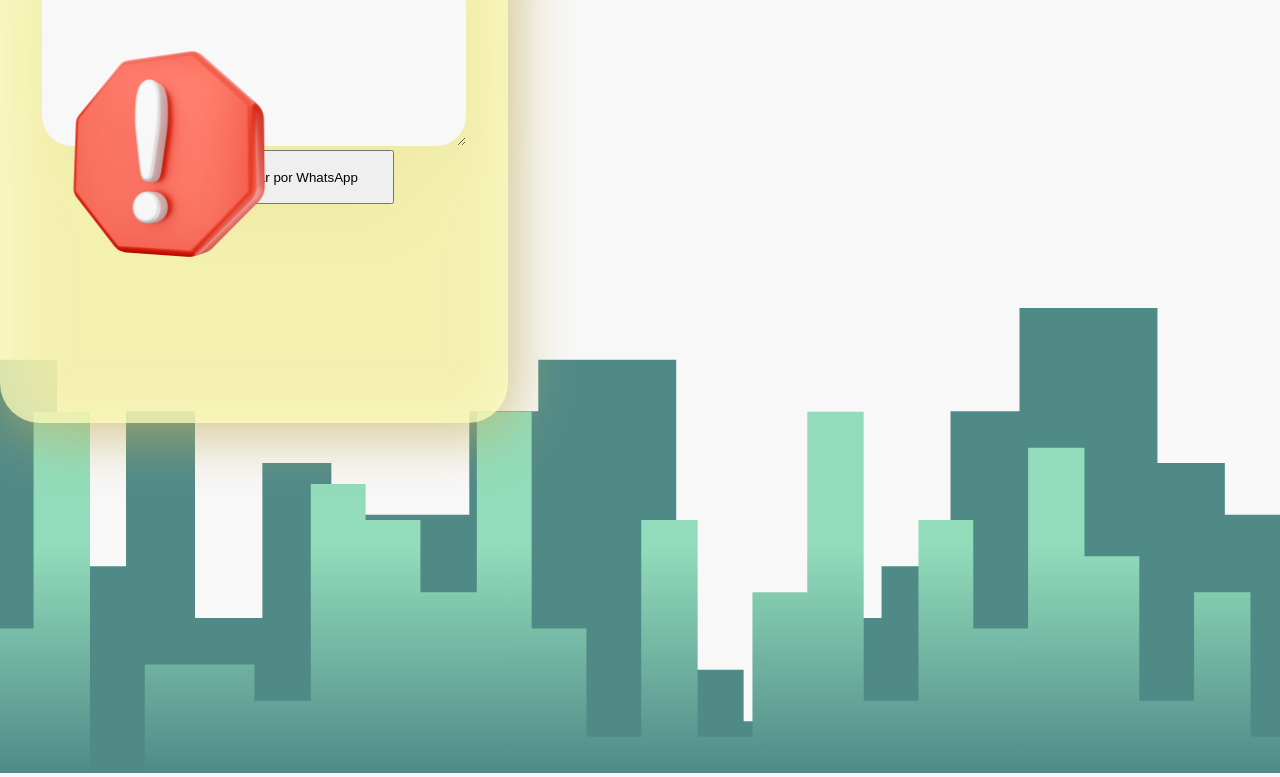
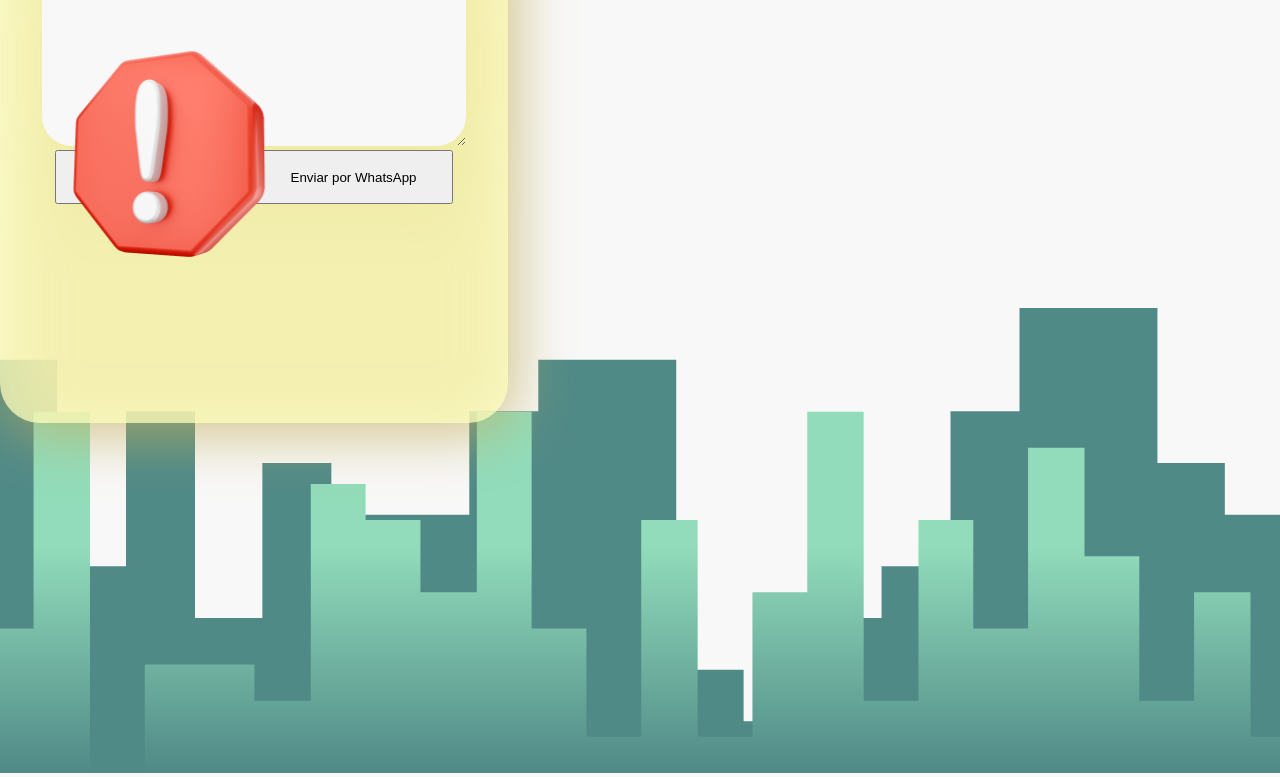
Before and after one commit to Gardinali-Gi/ono-v2, a React (Create React App) app: page / in a window 1280 px wide. Shown: the part 4035-4812 px from the top of the page. Built offline with nearby package versions, Linux system fonts and the light colour scheme.

Commit message:
Update Form.js

```diff
--- a/src/Form.js
+++ b/src/Form.js
@@ -59,7 +59,7 @@ class Form extends Component {
 
                 <input type="hidden" name="_captcha" value="false"/>
                 <input type="hidden" name="_next" value="http://localhost:3000/"></input>
-                <button type="submit" value="Enviar email" onClick={enviado}>Enviar e-mail</button>
+                <button type="submit" id="btn-email" value="Enviar email" onClick={enviado}>Enviar e-mail</button>
                 <input type="button" id="btn-wpp" className="btn-wpp" value="Enviar por WhatsApp" onClick={enviarWhatsApp}/>
                 <input type="hidden" name="_template" value="box"/>
         </form>
```
